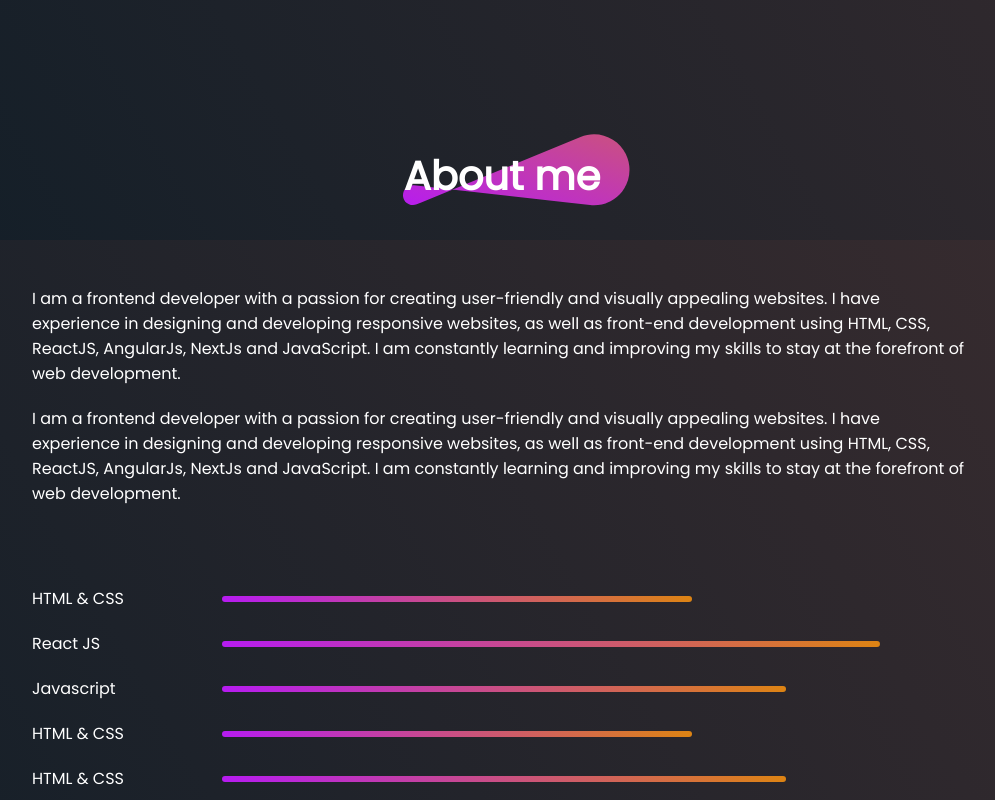
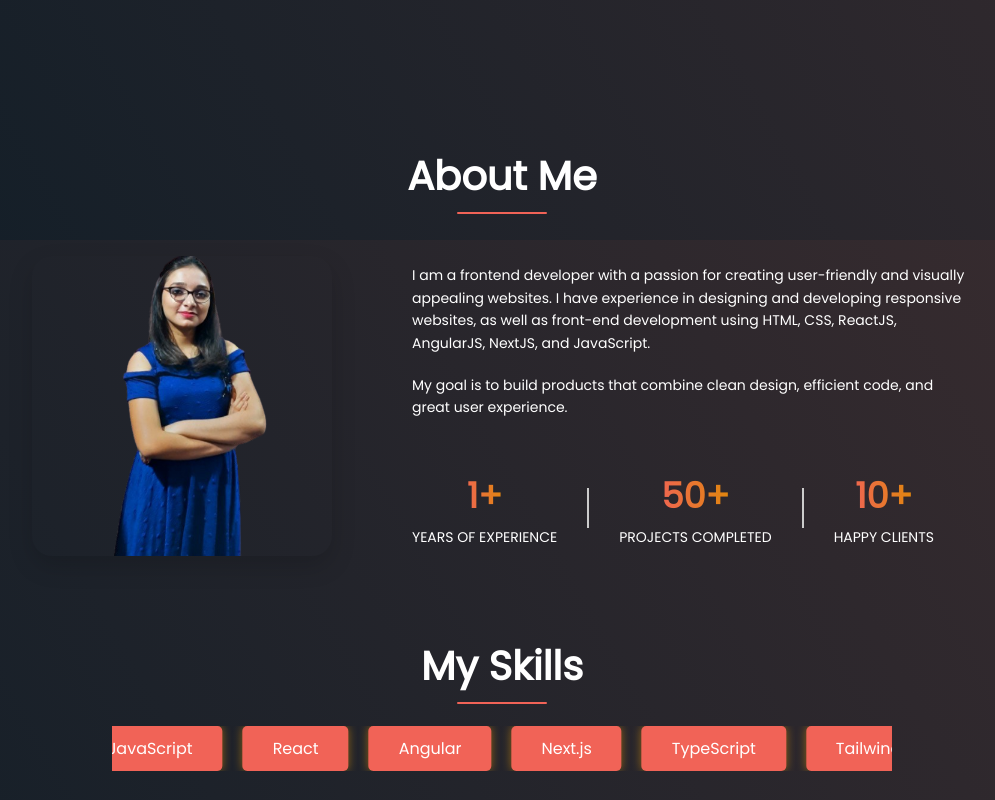
Before and after one commit to sgsayani/protfolio-react, a React (Vite) app: page / in a window 1280 px wide. Shown: the part 560-1360 px from the top of the page, without its empty margins (138-1133 px from the left). Built offline with nearby package versions, Linux system fonts and the light colour scheme.

Commit message:
css changes

```diff
--- a/src/App.jsx
+++ b/src/App.jsx
@@ -15,7 +15,7 @@ const App = () => {
       <Navbar/>
       <Hero/>
       <About/>
-      <Services/>
+      {/* <Services/> */}
       <Skills/>
       <Mywork/>
       <Contact/>
--- a/src/components/About/About.css
+++ b/src/components/About/About.css
@@ -2,95 +2,158 @@
   display: flex;
   flex-direction: column;
   align-items: center;
-  justify-content: center;
-  gap: 80px;
+  gap: 50px;
   margin: 80px 170px;
 }
+
+/* Title */
 .about-title {
   position: relative;
+  text-align: center;
 }
-.about-title h1 {
+
+.about-heading {
   font-size: 40px;
   font-weight: 600;
   padding: 0px 30px;
+  position: relative;
+  display: inline-block;
 }
+
+.about-heading::after {
+  content: "";
+  position: absolute;
+  bottom: -8px;
+  left: 50%;
+  transform: translateX(-50%);
+  height: 2px;
+  background: #f16357;
+  width: 0;
+  border-radius: 2px;
+  animation: lineGrow 3s ease forwards;
+}
+
+@keyframes lineGrow {
+  0% { width: 0; }
+  100% { width: 90px; }
+}
+
 .about-title img {
   position: absolute;
   bottom: 0;
   right: 0;
   z-index: -1;
 }
+
+/* Main Section */
 .about-sections {
   display: flex;
+  align-items: center;
   gap: 80px;
+  width: 100%;
 }
+
+/* Left side - Image */
+.about-left {
+  flex: 1;
+  display: flex;
+  justify-content: center;
+}
+
+.profile-img {
+  width: 300px;
+  height: auto;
+  border-radius: 20px;
+  object-fit: cover;
+  box-shadow: 0 10px 25px rgba(0,0,0,0.15);
+}
+
+/* Right side - Text + Achievements */
 .about-right {
+  flex: 2;
   display: flex;
   flex-direction: column;
-  gap: 80px;
+  gap: 50px;
 }
+
 .about-para {
   display: flex;
   flex-direction: column;
   gap: 20px;
-  font-size: 16px;
-  font-weight: 500;
+  font-size: 14px;
+  font-weight: 400;
+  line-height: 1.6;
 }
-.about-skills {
-  display: flex;
-  flex-direction: column;
-  gap: 20px;
-}
-.about-skill {
-  display: flex;
-  gap: 40px;
-  align-items: center;
-  transition: 0.3s;
-  cursor: pointer;
-}
-.about-skill p {
-  font-size: 16px;
-  font-weight: 500;
-  min-width: 150px;
-}
-.about-skill hr {
-  outline: none;
-  border: none;
-  width: 50%;
-  height: 6px;
-  border-radius: 40px;
-  background: linear-gradient(264deg, #df8908 -5.09%, #b415ff 106.28%);
-}
-.about-skill:hover {
-  transform: scale(1.05);
-  transition: 0.3s;
-}
+
+/* Achievements */
 .about-achievements {
   display: flex;
-  width: 100%;
-  justify-content: space-between;
-  margin-top: 80px;
+  justify-content: flex-start;
+  align-items: center;
+  gap: 30px;
+  flex-wrap: wrap;
 }
-.about-achivement {
+
+.about-achievement {
   display: flex;
   flex-direction: column;
   align-items: center;
-  gap: 10px;
-  transition: 0.5s;
+  gap: 5px;
+  transition: 1s;
+  cursor: pointer;
 }
-.about-achivement h1 {
-  font-size: 40px;
+
+.about-achievement h1 {
+  font-size: 35px;
   font-weight: 600;
-  background: linear-gradient(264deg, #df8908 -5.09%, #b415ff 106.28%);
+  background: linear-gradient(264deg, #df8908 -5.09%, #f16357 106.28%);
   background-clip: text;
   -webkit-background-clip: text;
   -webkit-text-fill-color: transparent;
 }
-.about-achivement p {
-  font-size: 16px;
+
+.about-achievement p {
+  font-size: 14px;
   font-weight: 500;
+  text-align: center;
 }
-.about-achivement:hover {
+
+.about-achievement:hover {
   transform: scale(1.05);
-  transition: 0.3s;
 }
+
+.about-achievements hr {
+  height: 40px;
+  border: none;
+  border-left: 2px solid #ccc;
+}
+
+/* Responsive */
+@media (max-width: 1024px) {
+  .about {
+    margin: 50px 40px;
+  }
+
+  .about-sections {
+    flex-direction: column;
+    gap: 50px;
+    text-align: center;
+  }
+
+  .about-right {
+    align-items: center;
+  }
+
+  .about-achievements {
+    justify-content: center;
+    gap: 20px;
+  }
+
+  .about-achievements hr {
+    display: none;
+  }
+
+  .profile-img {
+    width: 220px;
+  }
+}
--- a/src/components/About/About.jsx
+++ b/src/components/About/About.jsx
@@ -5,56 +5,50 @@ import profile_img from '../../assets/SG.png'
 
 const About = () => {
     return (
-    <div id='about'  className='about' >
+        <div id='about' className='about'>
+            {/* Title */}
             <div className="about-title">
-            <h1>About me</h1>
-            <img src={theme_pattern} alt="" />
+                <h1 className="about-heading">About Me</h1>
+                {/* <img src={theme_pattern} alt="theme pattern" /> */}
             </div>
+
+            {/* Main Section */}
             <div className="about-sections">
-            {/* <div className="about-left">
-                <img src={profile_img} alt="" />
-            </div> */}
+                {/* LEFT SIDE - Image */}
+                <div className="about-left">
+                    <img src={profile_img} alt="profile" className="profile-img" />
+                </div>
+
+                {/* RIGHT SIDE - About Text + Achievements */}
                 <div className="about-right">
                     <div className="about-para">
-                    <p>I am a frontend developer with a passion for creating user-friendly and visually appealing websites. I have experience in designing and developing responsive websites, as well as front-end development using HTML, CSS, ReactJS, AngularJs, NextJs and JavaScript. I am constantly learning and improving my skills to stay at the forefront of web development.</p>
-                     <p>I am a frontend developer with a passion for creating user-friendly and visually appealing websites. I have experience in designing and developing responsive websites, as well as front-end development using HTML, CSS, ReactJS, AngularJs, NextJs and JavaScript. I am constantly learning and improving my skills to stay at the forefront of web development.</p>
+                        <p>
+                            I am a frontend developer with a passion for creating user-friendly and visually appealing websites.
+                            I have experience in designing and developing responsive websites, as well as front-end development
+                            using HTML, CSS, ReactJS, AngularJS, NextJS, and JavaScript.
+                        </p>
+                        <p>
+                            My goal is to build products that combine clean design, efficient code, and great user experience.
+                        </p>
                     </div>
-                <div className="about-skills">
-                    <div className="about-skill">
-                        <p>HTML & CSS</p><hr style={{width:"50%"}}/>
+
+                    <div className="about-achievements">
+                        <div className="about-achievement">
+                            <h1>1+</h1>
+                            <p>YEARS OF EXPERIENCE</p>
                         </div>
-                    <div className="about-skill">
-                        <p>React JS</p><hr style={{width:"70%"}}/>
+                        <hr />
+                        <div className="about-achievement">
+                            <h1>50+</h1>
+                            <p>PROJECTS COMPLETED</p>
                         </div>
-                    <div className="about-skill">
-                        <p>Javascript</p><hr style={{width:"60%"}}/>
-                    </div>
-                    <div className="about-skill">
-                        <p>HTML & CSS</p><hr style={{width:"50%"}}/>
-                    </div>
-                    <div className="about-skill">
-                        <p>HTML & CSS</p><hr style={{width:"60%"}}/>
+                        <hr />
+                        <div className="about-achievement">
+                            <h1>10+</h1>
+                            <p>HAPPY CLIENTS</p>
                         </div>
                     </div>
                 </div>
-        </div>
-      <div className="about-achievements">
-        <div className="about-achivement">
-            <h1>1+</h1>
-            <p>YEARS OF EXPERIENCE</p>
-        </div>
-        <hr/>
-        <div className="about-achivement">
-            <h1>50+</h1>
-            <p>PROJECTS COMPLETED</p>
-        </div>
-        <hr/>
-        <div className="about-achivement">
-            <h1>50+</h1>
-            <p>PROJECTS COMPLETED</p>
-        </div>
-
-
             </div>
         </div>
     )
--- a/src/components/Skills/Skills.css
+++ b/src/components/Skills/Skills.css
@@ -1,26 +1,51 @@
 .skills {
-  margin: 100px 0;
+  /* margin: 90px 0; */
   text-align: center;
   overflow: hidden;
+  display: flex;
+  flex-direction: column;
+  align-items: center;
+  gap: 30px;
+  margin: 80px 250px;
 }
 
 .skills-title {
-  display: flex;
-  align-items: center;
-  justify-content: center;
-  gap: 10px;
-  margin-bottom: 40px;
+  position: relative;
+  text-align: center;
 }
 
-.skills-title h1 {
-  font-size: 40px;
-  color: white;
-}
 
 .skills-title img {
   width: 50px;
   height: auto;
 }
+
+.skills-heading{
+  font-size: 40px;
+  font-weight: 600;
+  padding: 0px 30px;
+  position: relative;
+  display: inline-block;
+}
+
+.skills-heading::after {
+  content: "";
+  position: absolute;
+  bottom: -8px;
+  left: 50%;
+  transform: translateX(-50%);
+  height: 2px;
+  background: #f16357;
+  width: 0;
+  border-radius: 2px;
+  animation: lineGrow 3s ease forwards;
+}
+
+@keyframes lineGrow {
+  0% { width: 0; }
+  100% { width: 90px; }
+}
+
 
 /* Marquee container */
 .skills-marquee {
@@ -36,12 +61,12 @@
 }
 
 .skill-item {
-  font-size: 22px;
+  font-size: 16px;
   color: white;
-  background: #1f1f1f;
+  background: #f16357;
   padding: 10px 30px;
-  margin: 0 15px;
-  border-radius: 30px;
+  margin: 0 10px;
+  border-radius: 5px;
   box-shadow: 0 0 10px rgba(255, 165, 0, 0.5);
   transition: transform 0.3s ease;
 }
--- a/src/components/Skills/Skills.jsx
+++ b/src/components/Skills/Skills.jsx
@@ -11,8 +11,8 @@ const Skills = () => {
   return (
     <div id='services' className='skills'>
       <div className="skills-title">
-        <h1>My Skills</h1>
-        <img src={theme_pattern} alt="" />
+        <h1 className="skills-heading">My Skills</h1>
+        {/* <img src={theme_pattern} alt="" /> */}
       </div>
 
       <div className="skills-marquee">
```
Lines whose indentation alone changed are shown as unchanged.
